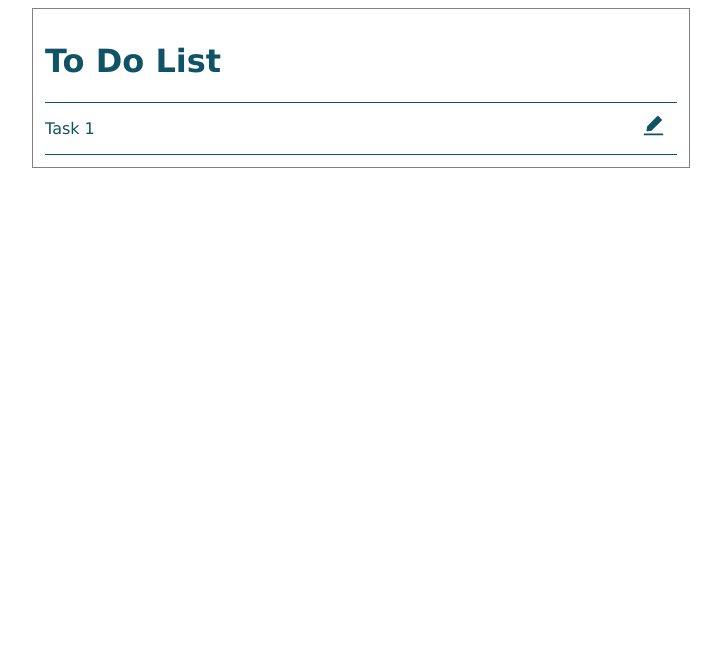
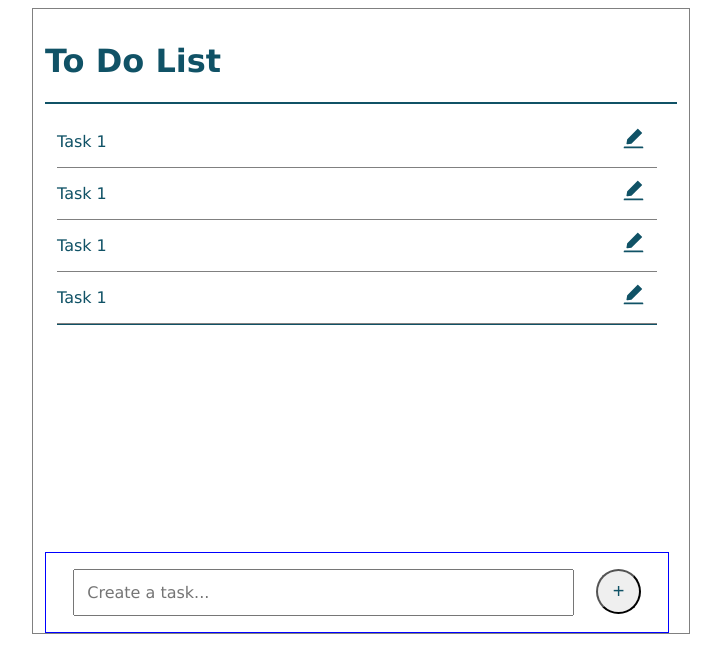
Before and after one commit to nsinterior-dev/CRUD-MERN, a React (Create React App) app in the folder client/: page / in a window 1280 px wide. Shown: the top 672 px of the page, without its empty margins (305-1026 px from the left). Built offline with nearby package versions, Linux system fonts and the light colour scheme.

Commit message:
half of my to do list front end is almost finish. i added input box for create task and button to add it to the database

```diff
--- a/client/src/App.css
+++ b/client/src/App.css
@@ -3,15 +3,20 @@
   justify-content: center;
 }
 
-h1, p {
+h1,
+p {
   font-family: Verdana, Geneva, Tahoma, sans-serif;
   color: #105266;
 }
-.row, .header{
+
+.row,
+.header {
   border-bottom: solid 1px #105266;
 }
-.container {
+
+.wrapper {
   width: 50%;
+  height: 600px;
   transform: translateX(50%);
   margin: 0;
   position: relative;
@@ -23,13 +28,24 @@ h1, p {
   border: solid 1px grey;
 }
 
-.todoList{
+.todoListContainer {
+  width: 95%;
+  height: auto;
+  margin: 0;
+  position: relative;
+  padding: 12px;
+  border: none;
+  outline: none;
+}
+
+.todoList {
   display: flex;
   flex-direction: row;
   justify-content: space-between;
+  border-bottom: solid 1px grey;
 }
 
-.edit{
+.edit {
   font-size: 25px;
   background-color: transparent;
   border: none;
@@ -38,3 +54,29 @@ h1, p {
   cursor: pointer;
   margin: 5px;
 }
+
+.formTask {
+  width: 90%;
+  position: fixed;
+  bottom: 0;
+  border: blue solid 1px;
+  padding: 16px;
+  display: flex;
+  flex-direction: row;
+  justify-content: space-around;
+}
+
+.taskCreate{
+  padding: 12px;
+  font-family: Verdana, Geneva, Tahoma, sans-serif;
+  font-size: 16px;
+  width: 80%;
+}
+
+.addTask{
+  width: 45px;
+  height: 45px;
+  font-size: 20px;
+  color: #105266;
+  border-radius: 50%;
+}
--- a/client/src/App.js
+++ b/client/src/App.js
@@ -17,15 +17,33 @@ function App() {
   return (
 
     <div className="App">
-      <Container>
-          <Row>
+      <Container className="wrapper">
+         <Row>
             <Col lg={12} className="header">
               <h1>To Do List</h1>
             </Col>
+          </Row>
+        <Container className="todoListContainer">
+          <Row>
             <Col lg={12} className="todoList">
-            <p>Task 1</p> <button className="edit"><AiFillEdit /></button>
+              <p>Task 1</p> <button className="edit"><AiFillEdit /></button>
+            </Col>
+            <Col lg={12} className="todoList">
+              <p>Task 1</p> <button className="edit"><AiFillEdit /></button>
+            </Col>
+            <Col lg={12} className="todoList">
+              <p>Task 1</p> <button className="edit"><AiFillEdit /></button>
+            </Col>
+            <Col lg={12} className="todoList">
+              <p>Task 1</p> <button className="edit"><AiFillEdit /></button>
             </Col>
           </Row>
+        </Container >
+        <div className="formTask">
+          <input type="text" className="taskCreate" placeholder="Create a task..." />
+          <button className="addTask">+</button>
+        </div>
+
       </Container>
     </div>
   );
```
